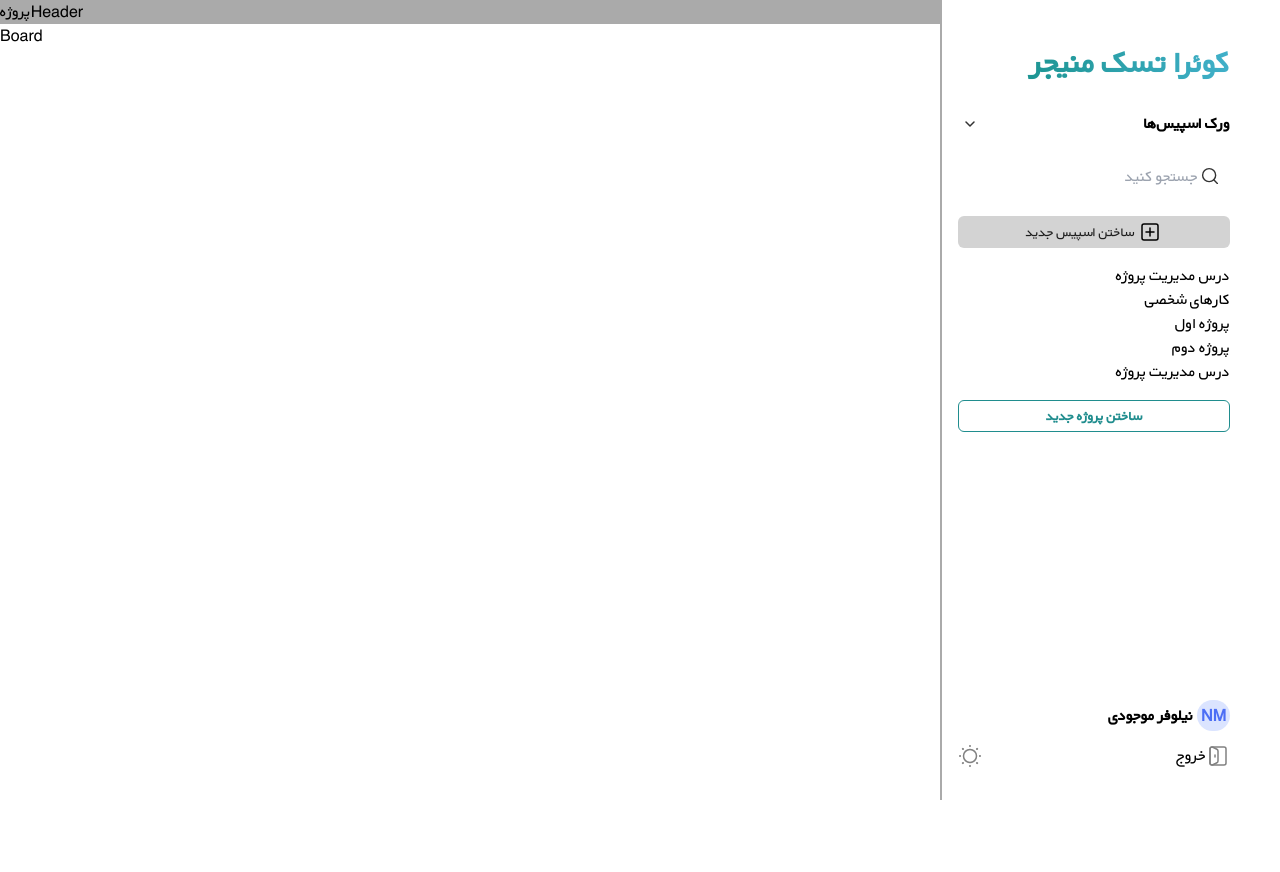
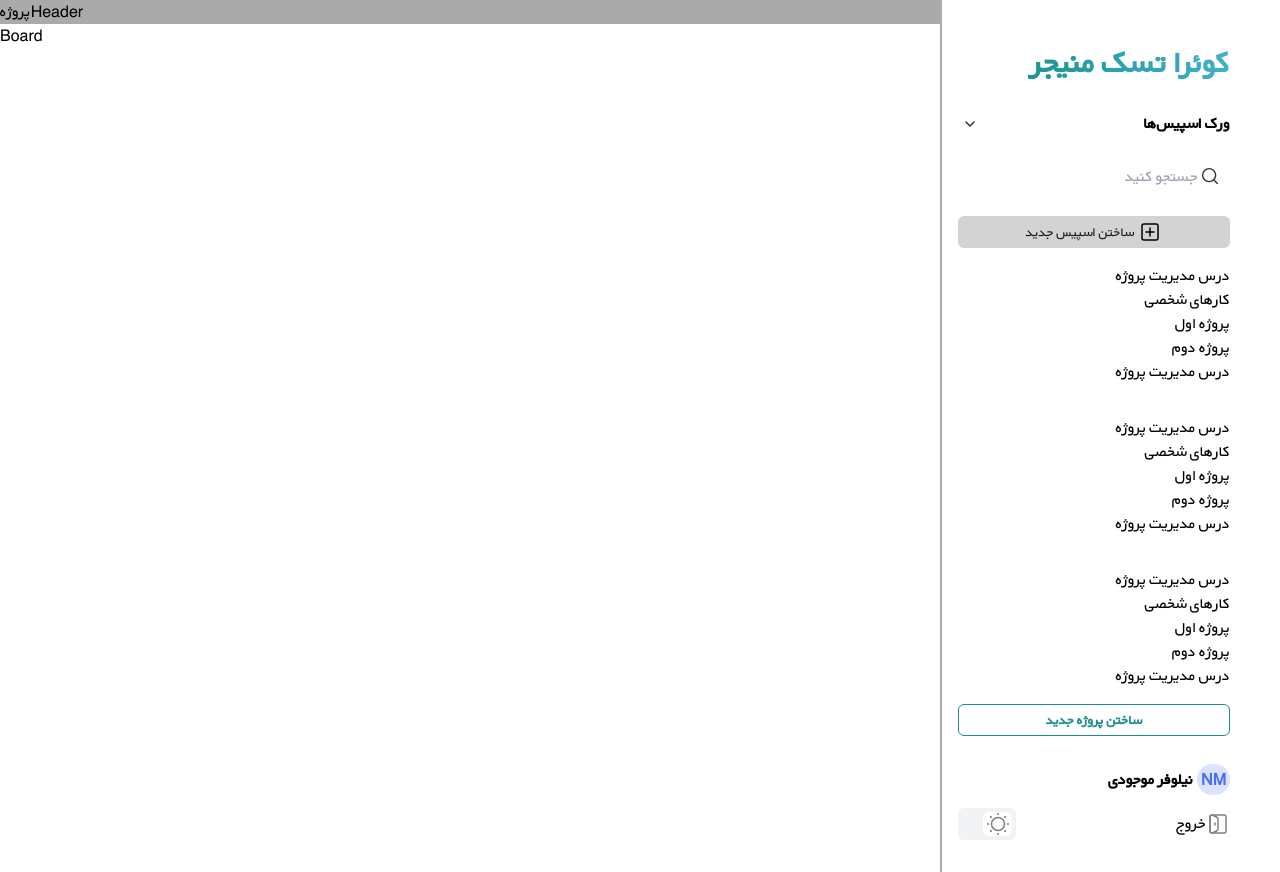
Before and after one commit to HeliaBigdeli/Taskban, a React (Create React App) app: page /board in a window 1280 px wide. Before the commit the page ends 800 px from the top, so only its background shows below. Built offline with nearby package versions, Linux system fonts and the light colour scheme.

Commit message:
change button component icon props to object

```diff
--- a/src/components/Common/Form/Button/index.tsx
+++ b/src/components/Common/Form/Button/index.tsx
@@ -1,4 +1,11 @@
 import Icon from "../../Icon/";
+interface IIcon {
+  icon: string;
+  color?: string;
+  size?: number;
+  className?: string,
+  style?: {}
+}
 
 interface IProps {
   text: string;
@@ -6,28 +13,24 @@ interface IProps {
   onClick: (e: React.MouseEvent<HTMLButtonElement>) => void;
   hasIcon?: boolean;
   className?: string;
-  icon?: string | undefined;
-  iconColor?: string;
-  iconSize?: number;
-  iconStyle?: {};
-  iconClassName?: string;
+  icon?: IIcon;
 }
 
-const Button: React.FC<IProps> = (props: IProps): JSX.Element => {
+const Button: React.FC<IProps> = ({type, text, hasIcon, className, icon, onClick}): JSX.Element => {
   return (
     <button
-      onClick={props.onClick}
-      type={props.type}
-      className={`flex items-center justify-center ${props.className} `}
+      onClick={onClick}
+      type={type}
+      className={`flex items-center justify-center ${className}`}
     >
-      {props.text}
-      {props.hasIcon && (
+      {text}
+      {hasIcon && (
         <Icon
-          icon={props.icon}
-          color={props.iconColor}
-          size={props.iconSize}
-          style={props.iconStyle}
-          className={props.iconClassName}
+          icon={icon?.icon}
+          color={icon?.color}
+          size={icon?.size}
+          style={icon?.style}
+          className={icon?.className}
         />
       )}
     </button>
--- a/src/components/Common/Form/Input/index.tsx
+++ b/src/components/Common/Form/Input/index.tsx
@@ -6,6 +6,8 @@ interface IIcon {
   icon: string;
   color?: string;
   size?: number;
+  className?: string,
+  style?: {}
 }
 
 interface IProps {
@@ -37,7 +39,7 @@ const Input: React.FC<IProps> = ({
   onChange,
   hasIcon = false,
   className,
-  icon = {icon: '', size: 0, color: ''},
+  icon,
 }): JSX.Element => {
   const [value, setValue] = useState("");
 
@@ -66,7 +68,7 @@ const Input: React.FC<IProps> = ({
                 onChange={handleChange}
                 className={`h-XL self-stretch rounded-md bg-white border border-lightgray px-2 text-right w-full ${className}`}
             />
-            {hasIcon && <Icon icon={icon.icon} size={icon.size} color={icon.color} className="absolute pr-2" />}
+            {hasIcon && <Icon icon={icon?.icon} size={icon?.size} color={icon?.color} style={icon?.style} className={`${icon?.className} absolute pr-2`}/>}
        </div>
        {subText?.text?.trim() && (
         <>
--- a/src/components/Layouts/Dashboard/SideBar/index.tsx
+++ b/src/components/Layouts/Dashboard/SideBar/index.tsx
@@ -2,7 +2,7 @@ interface IProps extends React.PropsWithChildren {}
 
 const SideBar :React.FC<IProps> = ({children}):JSX.Element => {
     return (
-      <div className="flex flex-col text-center item-center bg-white w-[340px] h-screen pr-[50px] pl-S border-l-2 border-lightgray">
+      <div className="flex flex-col text-center item-center bg-white w-[340px] min-h-screen pr-[50px] pl-S border-l-2 border-lightgray">
         {children}
       </div>
     );
--- a/src/components/Layouts/Dashboard/index.tsx
+++ b/src/components/Layouts/Dashboard/index.tsx
@@ -1,6 +1,7 @@
 import Button from "../../Common/Form/Button";
 import Input from "../../Common/Form/Input";
 import Icon from "../../Common/Icon";
+import DarkMode from "../../Theme/DarkMode";
 import Header from "./Header";
 import SideBar from "./SideBar";
 import styles from "./style.module.css";
@@ -28,13 +29,13 @@ const DashboardLayout: React.FC<IProps> = ({
         {children}
       </div>
       <SideBar>
-        <h2 className={`${styles.navbarTitle} mb-[27px] mt-[40px]`}>کوئرا تسک منیجر</h2>
+        <h2 className={`${styles.navbarTitle} mb-[27px] mt-XL`}>کوئرا تسک منیجر</h2>
         <div className="flex justify-between">
           <Icon icon="chevron_down" />
           <span className="font-bold font-base">ورک‌ اسپیس‌ها</span>
         </div>
         <Input
-          className="pr-8 my-5 bg-lightgray_100 border-none"
+          className="pr-L my-5 bg-lightgray_100 border-none"
           placeholder="جستجو کنید"
           name="search"
           id="search"
@@ -42,7 +43,7 @@ const DashboardLayout: React.FC<IProps> = ({
           hasLabel={false}
           hasIcon={true}
           icon={{
-            icon: "search",
+            icon: "search"
           }}
           onChange={(name, value) => handleChange(name, value)}
         />
@@ -52,11 +53,12 @@ const DashboardLayout: React.FC<IProps> = ({
           type="button"
           className="bg-lightgray_300 text-black h-L text-sm leading-normal self-stretch rounded-md"
           hasIcon={true}
-          icon="plus_square"
-          iconColor="black"
-          iconClassName="ml-1"
+          icon={{
+            icon: "plus_square",
+            color: "black",
+            className: "ml-1"
+          }}
         />
-
             <ul className="text-right py-S">
                 <li>درس مدیریت پروژه</li>
                 <li>کارهای شخصی
@@ -67,21 +69,39 @@ const DashboardLayout: React.FC<IProps> = ({
                 </li>
                 <li>درس مدیریت پروژه</li>
             </ul>
-
+            <ul className="text-right py-S">
+                <li>درس مدیریت پروژه</li>
+                <li>کارهای شخصی
+                    <ul>
+                        <li>پروژه اول</li>
+                        <li>پروژه دوم</li>
+                    </ul>
+                </li>
+                <li>درس مدیریت پروژه</li>
+            </ul>
+            <ul className="text-right py-S">
+                <li>درس مدیریت پروژه</li>
+                <li>کارهای شخصی
+                    <ul>
+                        <li>پروژه اول</li>
+                        <li>پروژه دوم</li>
+                    </ul>
+                </li>
+                <li>درس مدیریت پروژه</li>
+            </ul>
         <Button
           text="ساختن پروژه جدید"
           onClick={handleClick}
           type="button"
-          className="text-brand-primary h-L text-sm font-bold leading-normal self-stretch rounded-md border border-brand-primary"
+          className="text-brand-primary h-L text-sm font-bold leading-normal self-stretch rounded-md border border-brand-primary mb-L"
         />
         <div className="mt-auto mb-L flex flex-col gap-S">
             <div className="text-right font-bold">
-
             نیلوفر موجودی
             <span className="w-[30px] h-[30px] bg-indigo_secondary rounded-full p-1 ml-1 text-indigo_primary">NM</span>
             </div>
             <div className="flex justify-between items-center">
-              <span className="flex items-center"><Icon icon="sun" color="#818181"/></span>
+              <DarkMode />
               <span className="flex items-center">خروج<Icon icon="door" color="#818181"/></span>
             </div>
         </div>
--- /dev/null
+++ b/src/components/Theme/DarkMode/index.tsx
@@ -0,0 +1,11 @@
+import Icon from "../../Common/Icon";
+
+const DarkMode: React.FC = () => {
+  return (
+    <span className="flex items-center justify-end w-[58px] bg-lightgray_200 rounded-md cursor-pointer">
+      <Icon icon="sun" color="#818181" className="bg-white m-1 rounded-md w-[50%] flex justify-center"/>
+    </span>
+  );
+};
+
+export default DarkMode;
--- a/tailwind.config.js
+++ b/tailwind.config.js
@@ -16,6 +16,7 @@ module.exports = {
       white: "#ffffff",
       lightgray: "#aaaaaa",
       lightgray_300: "#D3D3D3",
+      lightgray_200: "#F1F3F5",
       lightgray_100: "#F6F7F9",
       darkred: "#B91C1C",
       indigo_primary: "#4C6EF5",
@@ -33,6 +34,7 @@ module.exports = {
     },
     extend: {
       spacing: {
+        "2XL": "50px",
         XL: "40px",
         L: "32px",
         M: "24px",
```
Also changed, not shown: 2 other files (tests, documents, lock files or other folders).
